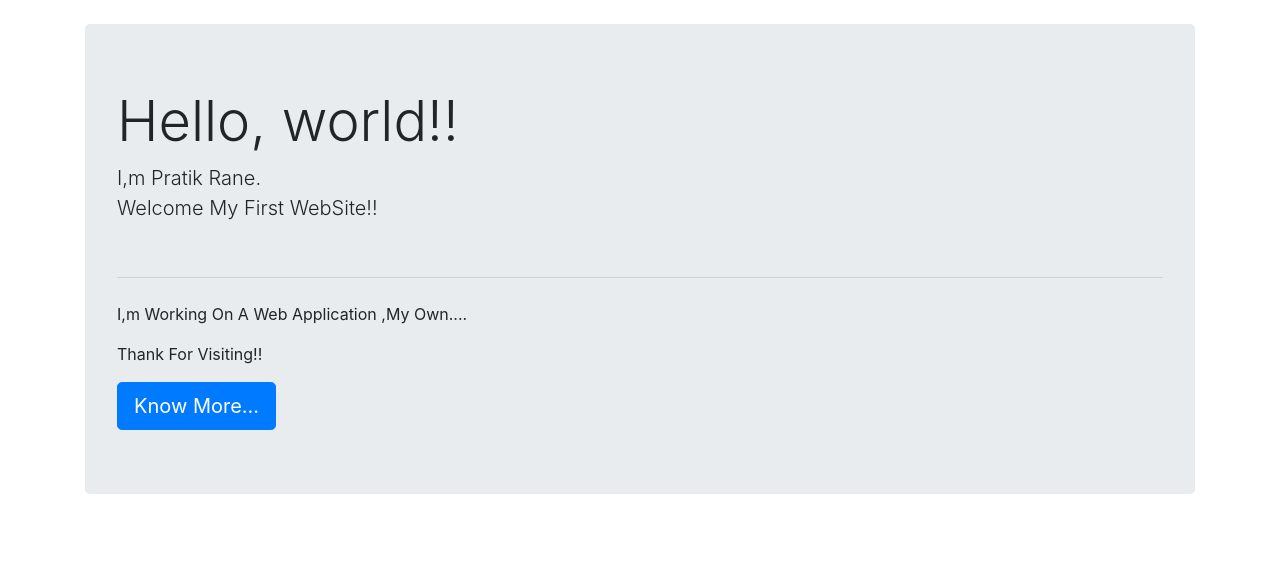
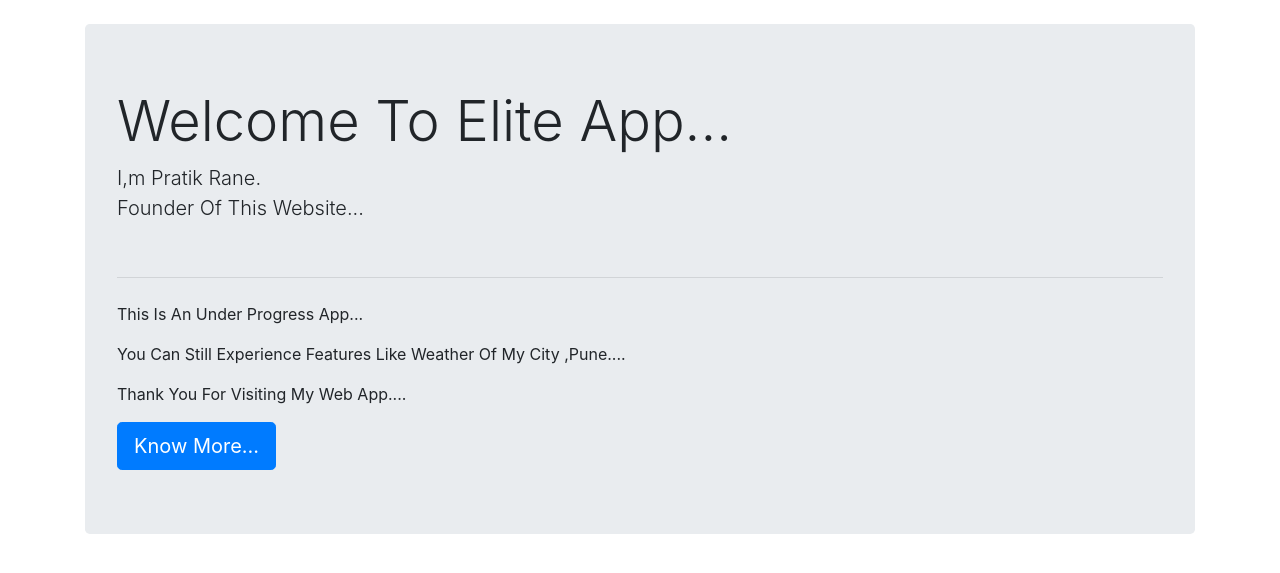
Before and after one commit to EliteMaster510/Elite-Weather, a Django app: page / in a window 1280 px wide. Shown: the part 56-629 px from the top of the page. Run offline with Django 3.2, Linux system fonts and the light colour scheme; some libraries are stand-ins or nearby versions.

Commit message:
Update home.html

```diff
--- a/EliteWeather/templates/home.html
+++ b/EliteWeather/templates/home.html
@@ -4,16 +4,21 @@
 
 <html>
 <head>
+
     <div class="jumbotron">
-        <h1 class="display-4">Hello, world!!</h1>
-        <p class="lead">I,m Pratik Rane.</br>Welcome My First WebSite!!</br></br></p>
+        <h1 class="display-4">Welcome To Elite App...</h1>
+        <p class="lead">I,m Pratik Rane.</br>Founder Of This Website...</br></br></p>
         <hr class="my-4">
-        <p>I,m Working On A Web Application ,My Own....</p>
-        <p>Thank For Visiting!!</p>
+        <p>This Is An Under Progress App...</p>
+        <p>You Can Still Experience Features Like Weather Of My City ,Pune....</p>
+        <p>Thank You For Visiting My Web App....</p>
         <a class="btn btn-primary btn-lg" href="/about.html" role="button">Know More...</a>
-      </div>
+    </div>
 </br>
+
 </head>
 <body>
 
+</body>
+
 {% endblock %}
```
